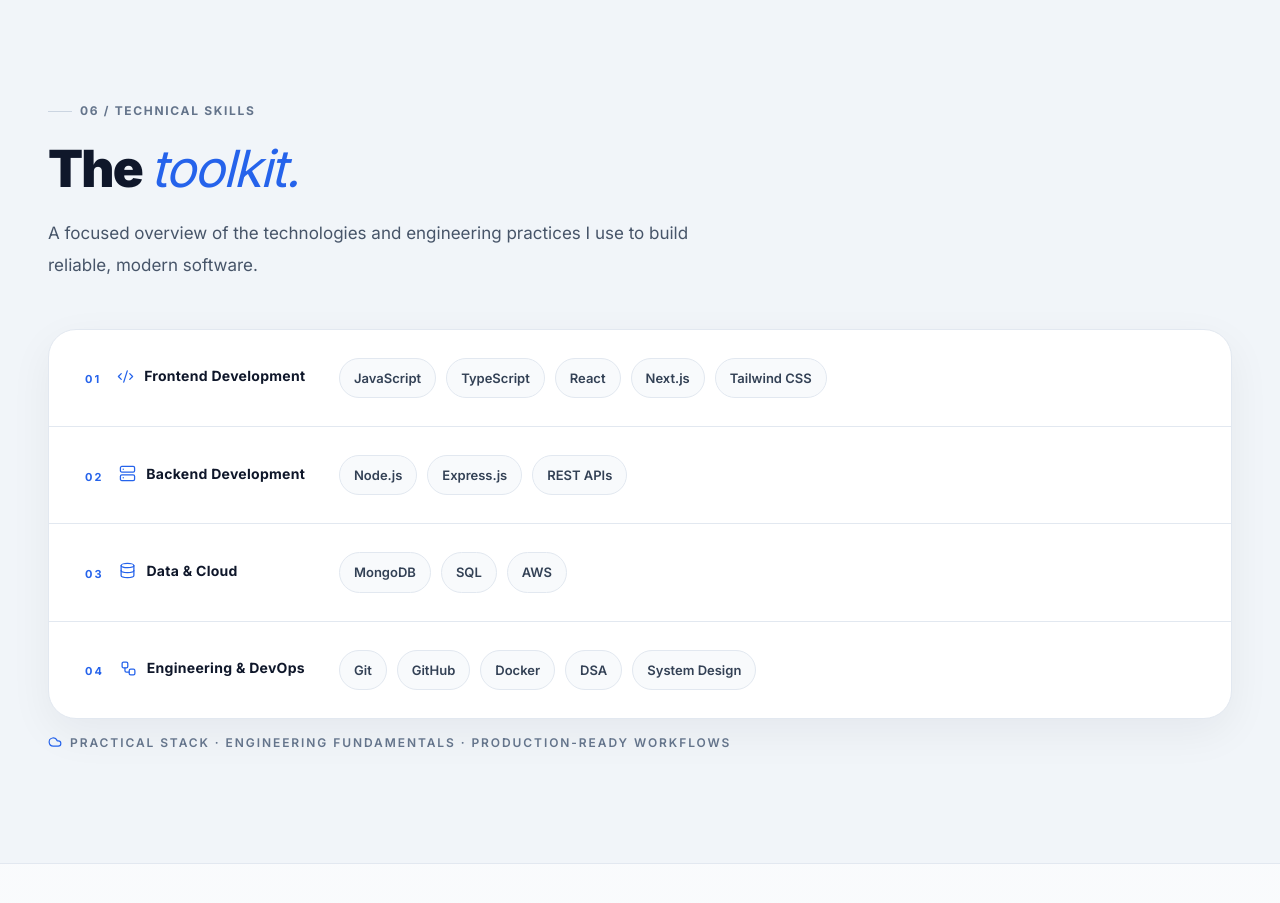
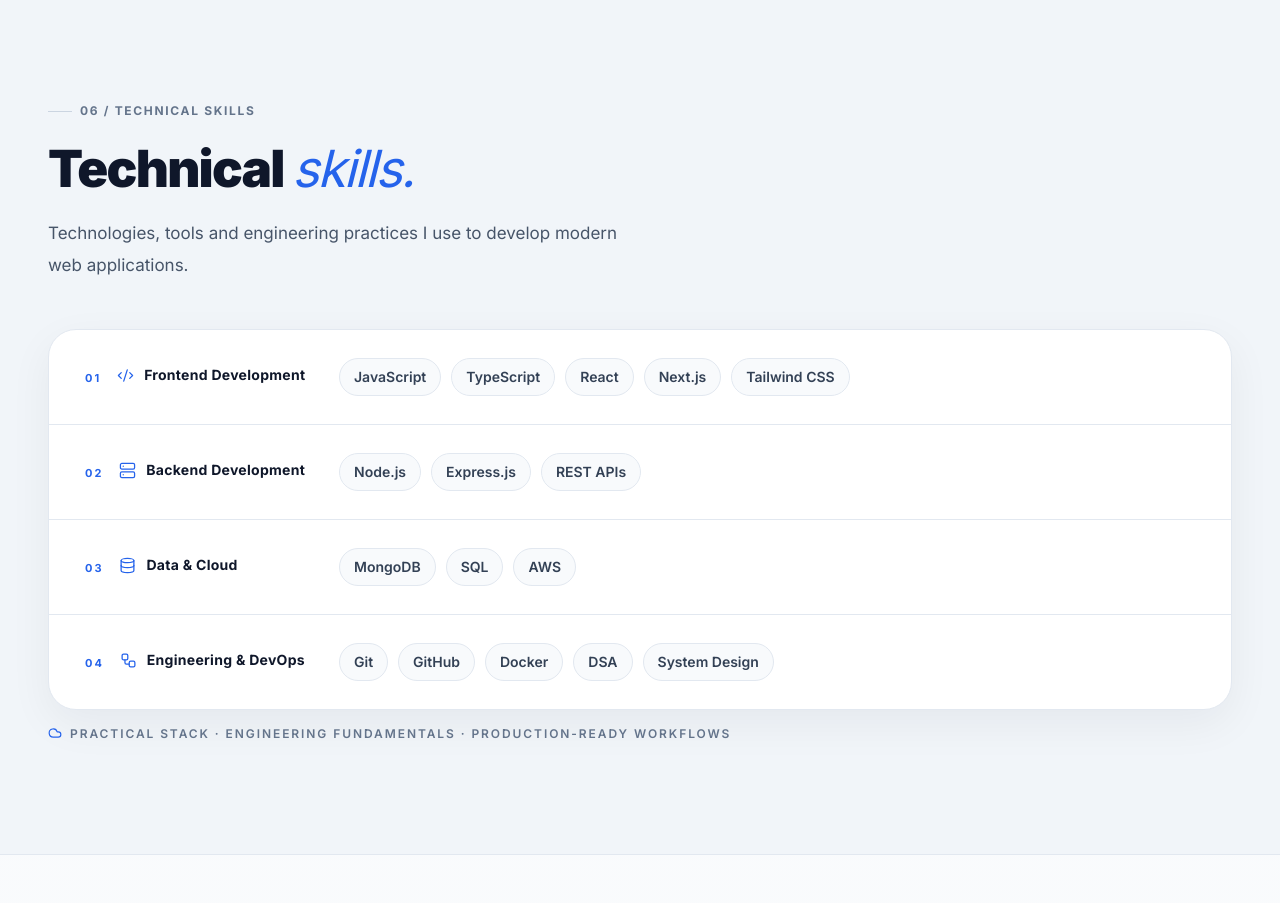
Before and after one commit to Mehedi1-SWE/portfolio, a Next.js app in the folder frontend/: page / in a window 1280 px wide. Shown: the part 6120-7023 px from the top of the page. Built offline with nearby package versions, Linux system fonts and the light colour scheme; no server answers.

Commit message:
Refine portfolio frontend copy and typography

```diff
--- a/frontend/components/Skills.tsx
+++ b/frontend/components/Skills.tsx
@@ -54,8 +54,8 @@ export async function Skills() {
         <SectionHeading
           number="06"
           eyebrow="Technical skills"
-          title={<>The <span className="font-normal italic text-[#2563EB]">toolkit.</span></>}
-          description="A focused overview of the technologies and engineering practices I use to build reliable, modern software."
+          title={<>Technical <span className="font-normal italic text-[#2563EB]">skills.</span></>}
+          description="Technologies, tools and engineering practices I use to develop modern web applications."
         />
 
         <div className="mt-8 overflow-hidden rounded-[28px] border border-[#E2E8F0] bg-white shadow-[0_14px_44px_rgba(15,23,42,.055)] sm:mt-12">
@@ -72,7 +72,7 @@ export async function Skills() {
                 </div>
                 <div className="flex flex-wrap gap-2.5">
                   {group.items.map((item) => (
-                    <span key={item} className="inline-flex items-center rounded-full border border-[#E2E8F0] bg-[#F8FAFC] px-3.5 py-2 text-[13px] font-semibold text-[#334155] transition hover:-translate-y-0.5 hover:border-[#CBD5E1] hover:bg-white">
+                    <span key={item} className="inline-flex items-center rounded-full border border-[#E2E8F0] bg-[#F8FAFC] px-3.5 py-2 text-sm font-semibold text-[#334155] transition hover:-translate-y-0.5 hover:border-[#CBD5E1] hover:bg-white">
                       {item}
                     </span>
                   ))}
```
